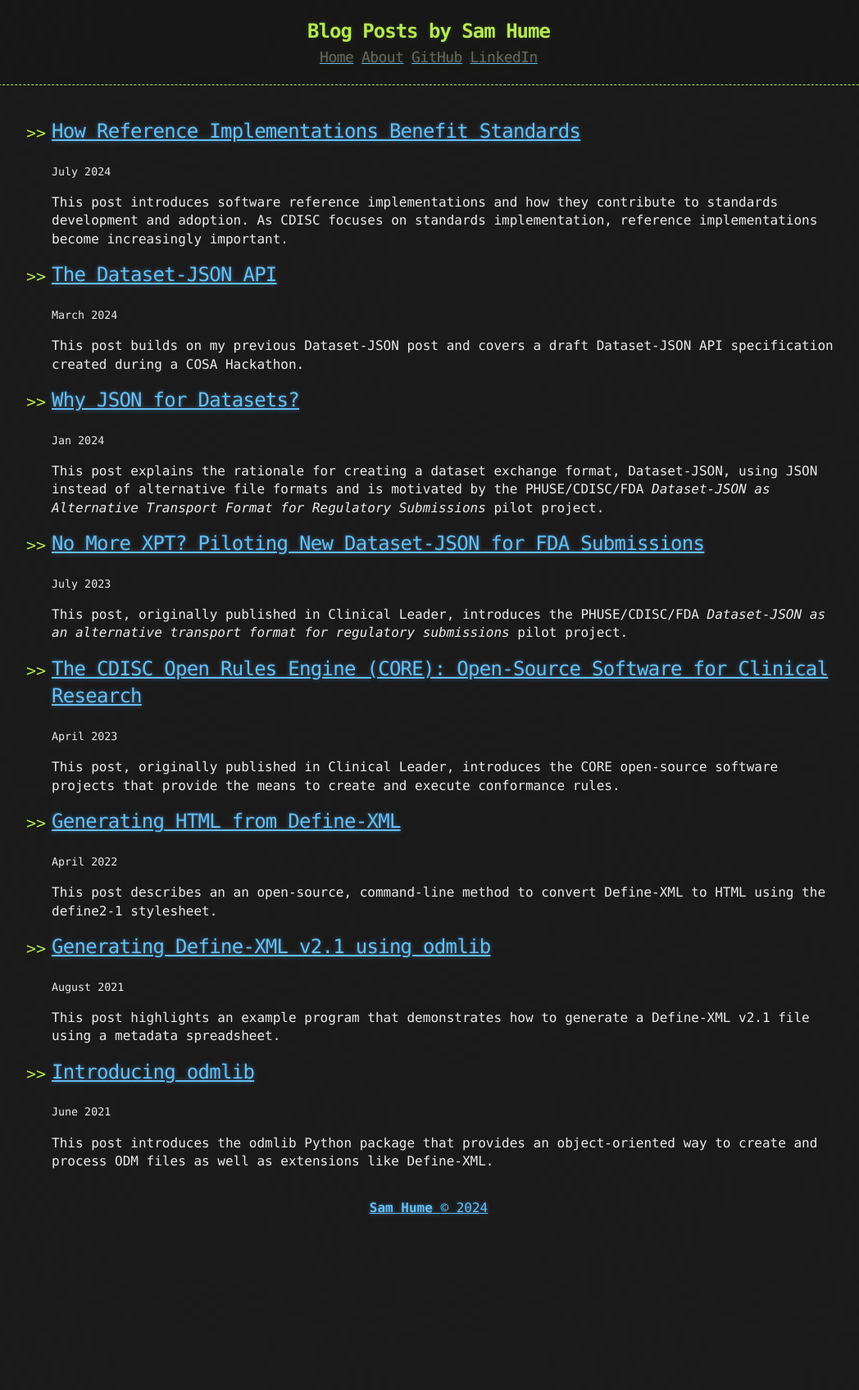
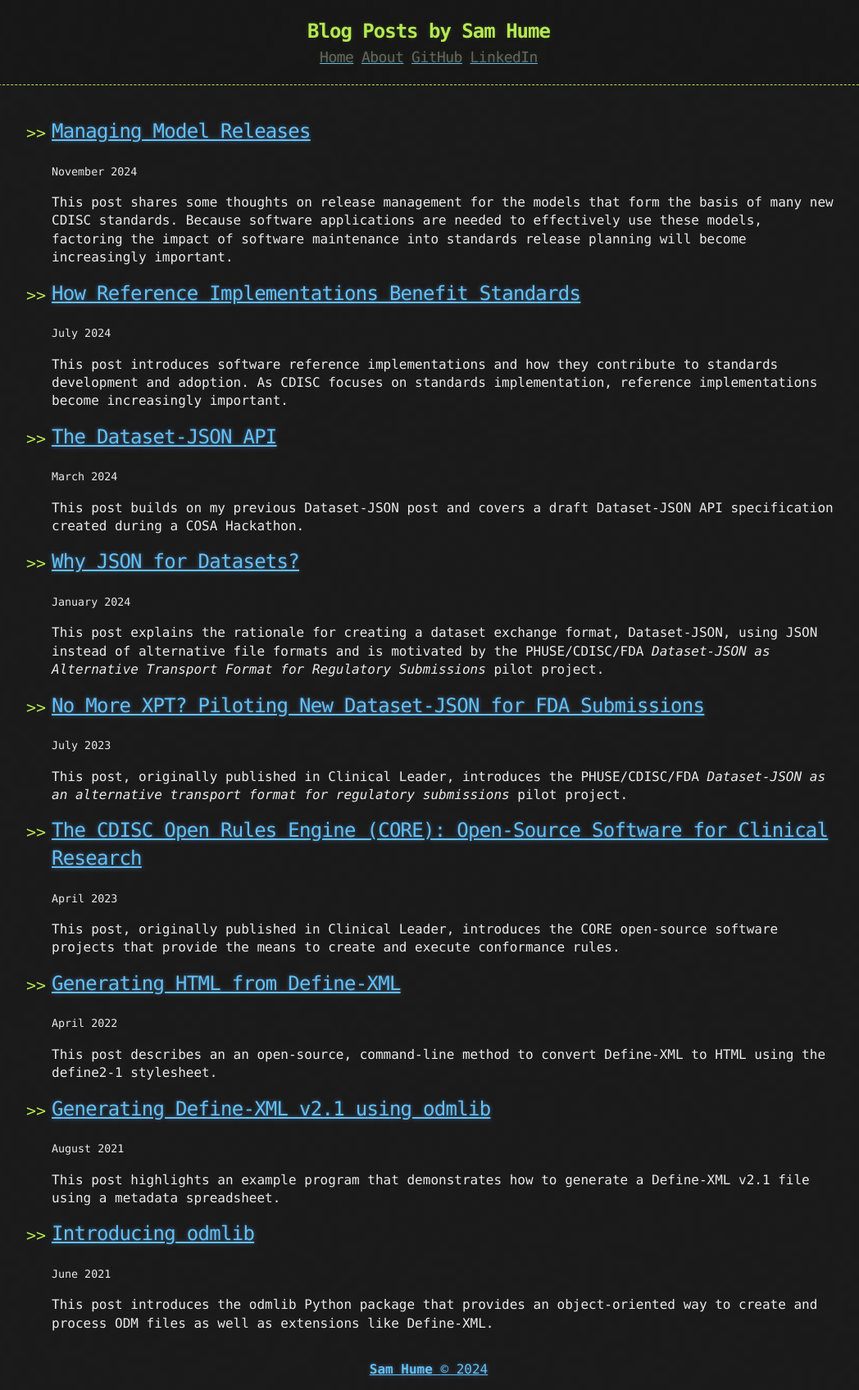
Before and after one commit to swhume/swhume.github.io, a Jekyll site: the page built from index.html, in a window 1280 px wide. Shown: the whole page at 82% size, without its empty margins (117-1165 px from the left). Built offline with Jekyll 4.4.1, drawn with Linux system fonts in a browser that asks for light colours; the list of posts is cut into pages by our own code; before the commit the page ends 1499 px from its top, so only the background shows below that.

Commit message:
adds Nov 2024 post to index.html

```diff
--- a/index.html
+++ b/index.html
@@ -3,6 +3,15 @@ layout: default
 ---
 
 <ul>
+      <li>
+          <h2><a href="https://swhume.github.io/managing-model-releases">Managing Model Releases</a></h2>
+          <small>November 2024</small>
+          <p>
+                This post shares some thoughts on release management for the models that form the basis of many new CDISC standards.
+                Because software applications are needed to effectively use these models, factoring the impact of software maintenance into
+                standards release planning will become increasingly important.
+          </p>
+      </li>
       <li>
           <h2><a href="https://swhume.github.io/how-ri-helps-standards">How Reference Implementations Benefit Standards</a></h2>
           <small>July 2024</small>
@@ -15,7 +24,7 @@ layout: default
       </li>
       <li>
           <h2><a href="https://swhume.github.io/why-json-for-datasets">Why JSON for Datasets?</a></h2>
-          <small>Jan 2024</small>
+          <small>January 2024</small>
           <p>This post explains the rationale for creating a dataset exchange format, Dataset-JSON, using JSON instead of alternative file formats and is motivated by the PHUSE/CDISC/FDA <i>Dataset-JSON as Alternative Transport Format for Regulatory Submissions</i> pilot project.</p>
       </li>
       <li>
```
